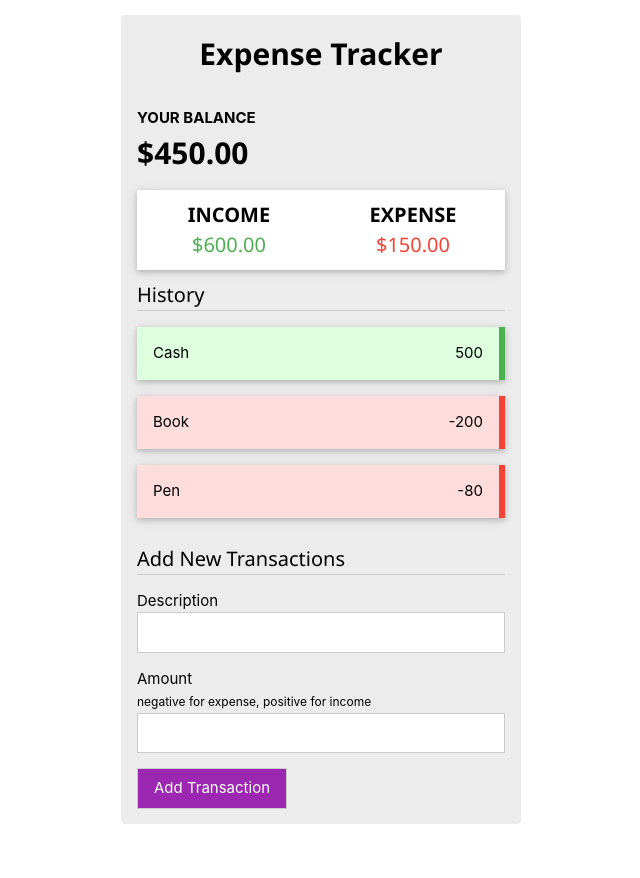
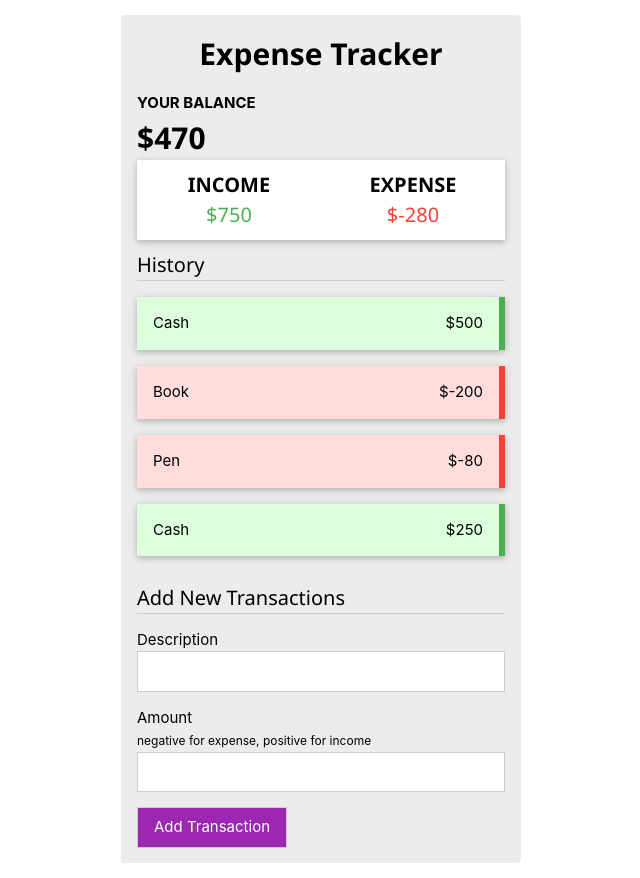
Before and after one commit to Muhammad1Siddique/expense-tracker, a React (Create React App) app: page / in a window 1280 px wide. Shown: the whole page, without its empty margins (319-959 px from the left). Before the commit the page ends 839 px from the top, so only its background shows below. Built offline with nearby package versions, Linux system fonts and the light colour scheme.

Commit message:
new update in expense tracking app

```diff
--- a/src/App.js
+++ b/src/App.js
@@ -1,12 +1,13 @@
 import React from 'react';
 import './App.css';
 import Front from './front'
+import {TransactionProvider} from './transContext'
 
 function App() {
   return (
-    <div>
+    <TransactionProvider>
       <Front />
-    </div>
+    </TransactionProvider>
   );
 }
 
--- a/src/front.js
+++ b/src/front.js
@@ -1,30 +1,58 @@
-import React, { useContext } from 'react'
+import React, { useContext, useState } from 'react'
 import {TransactionContext} from './transContext'
 const Front =() =>{
-    let transactions = useContext(TransactionContext);
+    let {transactions, addTransaction} = useContext(TransactionContext);
+    let[newDesc, setDesc]=useState("");
+    let[newAmount, setAmount]=useState(0);
+
+    const handleAddition = (event)=>{
+        event.preventDefault();
+        addTransaction({
+            amount: newAmount,
+            desc: newDesc
+        })
+    }
+    const grossIncome =() => {
+        let income = 0;
+        for (let i = 0; i < transactions.length; i++) {
+            if (transactions[i].amount > 0)
+            {
+                income += transactions[i].amount;
+            }
+        }
+        return income;
+    }
+    const totalExpense =() =>{
+        let expense = 0;
+        for(let j = 0; j< transactions.length; j++ ){
+            if(transactions[j].amount < 0)
+            {
+                expense += transactions[j].amount;
+            }
+        }
+        return expense;
+    }
     return(
         <div className="container w3-round">
             <h2 className="w3-center w3-padding-16"><strong>Expense Tracker</strong></h2>
             <div className="w3-container">
-                <p>
-                    <strong>YOUR BALANCE</strong>
-                    <h2><strong>$450.00</strong></h2>
-                </p>
+                <strong>YOUR BALANCE</strong>
+                <h2><strong>${grossIncome() + totalExpense()}</strong></h2>
             </div>
             <div className="w3-container">
                 <div className="w3-row w3-card-2 w3-white">
                     <div className="w3-half">
-                        <h4 className="w3-center"><strong>INCOME</strong><br/><span className="w3-text-green">$600.00</span></h4>
+                        <h4 className="w3-center"><strong>INCOME</strong><br/><span className="w3-text-green">${grossIncome()}</span></h4>
                     </div>
                     <div className="w3-half">
-                        <h4 className="w3-center"><strong>EXPENSE</strong><br/><span className="w3-text-red">$150.00</span></h4>
+                        <h4 className="w3-center"><strong>EXPENSE</strong><br/><span className="w3-text-red">${totalExpense()}</span></h4>
                     </div>
                 </div>
             </div>
             <div className="w3-container history">
                 <h4 className="w3-border-bottom">History</h4>
 
-                {transactions.map((transobj, ind)=>{
+                {transactions.map((transobj, index)=>{
                     let chec;
                     if(Number(transobj.amount)>0){
                          chec = true;
@@ -32,8 +60,8 @@ const Front =() =>{
                          chec = false;
                     }
                     return(
-                        <div className={`w3-panel w3-rightbar w3-card-2 ${chec ? 'w3-border-green w3-pale-green':'w3-border-red w3-pale-red'}`}>
-                            <p><span>{transobj.desc}</span><span>{transobj.amount}</span></p>
+                        <div key={index} className={`w3-panel w3-rightbar w3-card-2 ${chec ? 'w3-border-green w3-pale-green':'w3-border-red w3-pale-red'}`}>
+                            <p><span>{transobj.desc}</span><span>${transobj.amount}</span></p>
                         </div>
                     )
                 })}
@@ -42,12 +70,12 @@ const Front =() =>{
             </div>
             <div className="w3-container">
                 <h4 className="w3-border-bottom">Add New Transactions</h4>
-                  <form >
+                  <form onSubmit={handleAddition} >
                     <p><label>Description</label>
-                    <input className="w3-input w3-border" name="desc" type="text" required/>
+                    <input className="w3-input w3-border" onChange={(ev)=>setDesc(ev.target.value)}  type="text" required/>
                     </p>
                     <p><label>Amount<br/><small>negative for expense, positive for income</small></label>
-                    <input className="w3-input w3-border" name="price" type="number" required/></p>
+                    <input className="w3-input w3-border" onChange={(ev)=>setAmount(ev.target.value)}  type="number" required/></p>
                     <p>
                     <input className="w3-purple w3-button w3-border" name="submit" type="submit" value="Add Transaction"/></p>
                   </form>
--- a/src/transContext.js
+++ b/src/transContext.js
@@ -1,9 +1,34 @@
-import {createContext} from 'react'
+import React, {createContext, useReducer} from 'react'
+import TransactionReducer from './transReducer'
 
 const initialTransactions = [
     {amount: 500,  desc: "Cash"},
     {amount: -200, desc: "Book"},
-    {amount: -80, desc: "Pen"}
+    {amount: -80, desc: "Pen"},
+    {amount: 250, desc: "Cash"}
 ]
 
 export const TransactionContext = createContext(initialTransactions);
+
+export const TransactionProvider = ({children})=>{
+    let [state, dispatch] = useReducer(TransactionReducer, initialTransactions);
+
+    function addTransaction(transObj){
+        dispatch({
+            type: "add_transaction",
+            payload:{
+                amount: transObj.amount,
+                desc: transObj.desc
+            },
+        })
+    }
+
+    return(
+        <TransactionContext.Provider value={{
+            transactions:state,
+            addTransaction
+        }}>
+            {children}
+        </TransactionContext.Provider>
+    )
+}
--- a/src/transReducer.js
+++ b/src/transReducer.js
@@ -1,11 +1,11 @@
-Const TransactionsReducer =((state, action)=>{
+const TransactionReducer =  ((state, action)=>{
     switch(action.type){
-        case "add_transactions":{
+        case "add_transaction":{
             return[action.payload, ...state]
         }
         default:
-            return state
+            return state;
     }
 })
 
-export default TransactionsReducer;
+export default TransactionReducer;
```
